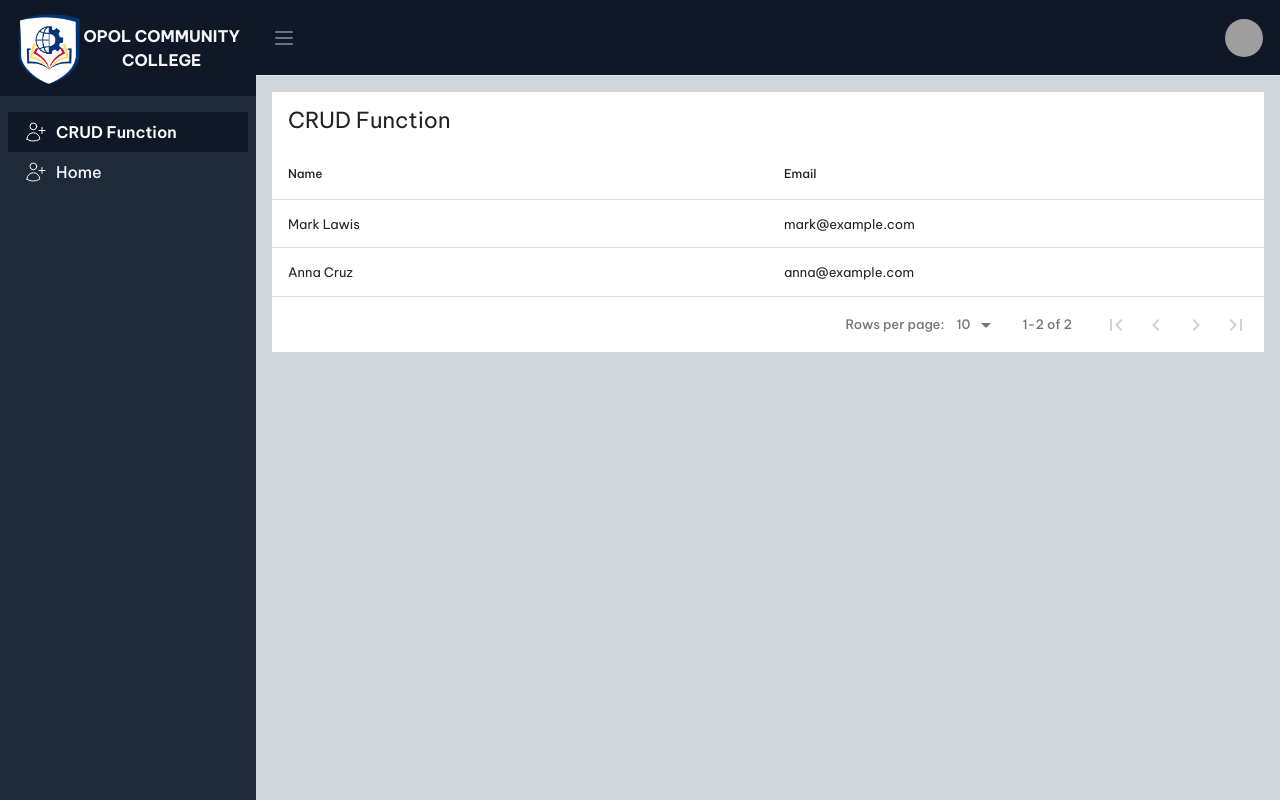
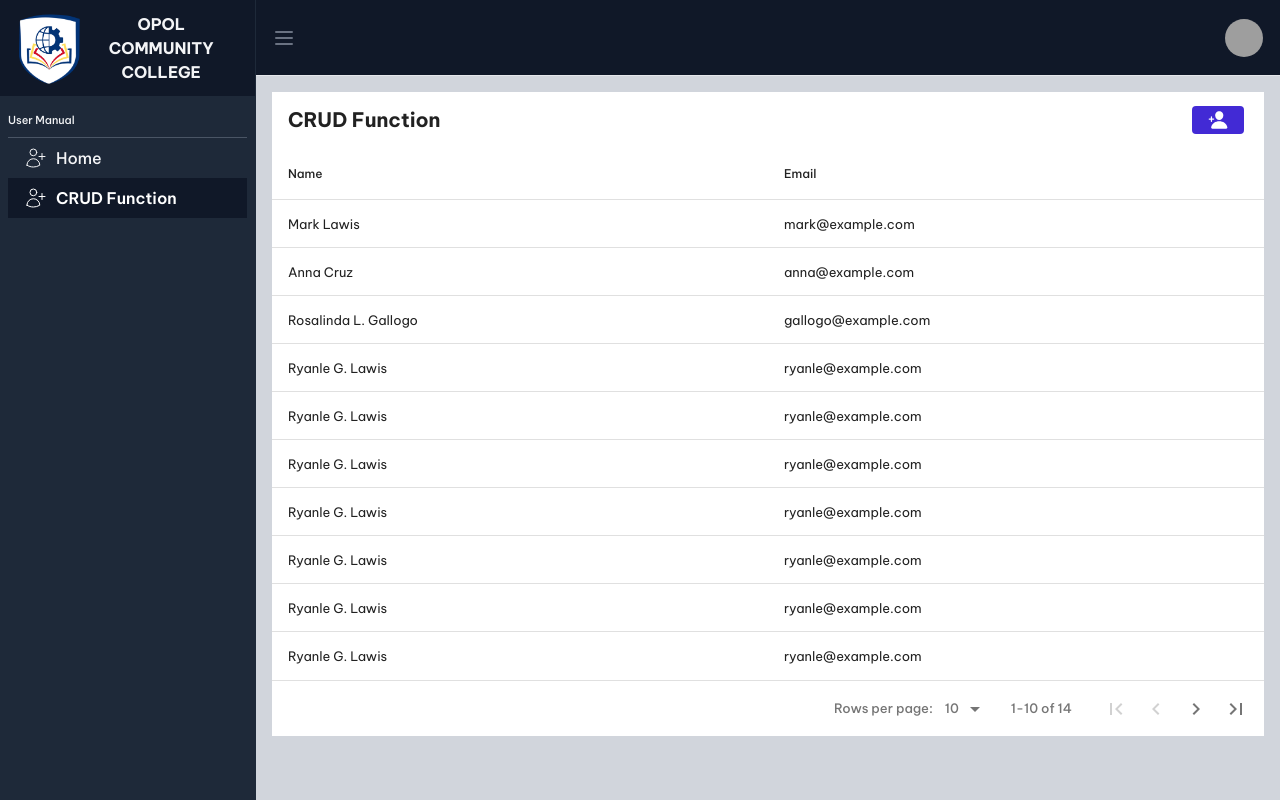
Before and after one commit to lawiszxc/daisyui-react, a React (Vite) app: page /crud-function in a window 1280 px wide. Built offline with nearby package versions, Linux system fonts and the light colour scheme; grey boxes are pictures that could not be loaded.

Commit message:
updated files

```diff
--- a/package.json
+++ b/package.json
@@ -14,6 +14,7 @@
     "react": "^19.1.0",
     "react-data-table-component": "^7.7.0",
     "react-dom": "^19.1.0",
+    "react-icons": "^5.5.0",
     "react-router-dom": "^7.6.3",
     "styled-components": "^6.1.19"
   },
--- a/src/App.jsx
+++ b/src/App.jsx
@@ -10,10 +10,10 @@ const App = () => {
     <div className="flex h-screen bg-gray-300">
       {!isOpen && <Sidebar setIsOpen={setIsOpen} />}
 
-      <div className="flex flex-col flex-1 overflow-y-auto">
+      <div className="flex flex-1 flex-col overflow-y-auto">
         <Navbar isOpen={isOpen} setIsOpen={setIsOpen} />
 
-        <main className="m-4">
+        <main className="flex-1 overflow-auto p-4 bg-gray-300">
           <Outlet />
         </main>
       </div>
--- a/src/components/MyDataTable.jsx
+++ b/src/components/MyDataTable.jsx
@@ -1,4 +1,5 @@
 import DataTable from "react-data-table-component";
+import { IoPersonAdd } from "react-icons/io5";
 
 const data = [
   {
@@ -11,6 +12,66 @@ const data = [
     name: "Anna Cruz",
     email: "anna@example.com",
   },
+  {
+    id: 3,
+    name: "Rosalinda L. Gallogo",
+    email: "gallogo@example.com",
+  },
+  {
+    id: 4,
+    name: "Ryanle G. Lawis",
+    email: "ryanle@example.com",
+  },
+  {
+    id: 5,
+    name: "Ryanle G. Lawis",
+    email: "ryanle@example.com",
+  },
+  {
+    id: 6,
+    name: "Ryanle G. Lawis",
+    email: "ryanle@example.com",
+  },
+  {
+    id: 7,
+    name: "Ryanle G. Lawis",
+    email: "ryanle@example.com",
+  },
+  {
+    id: 8,
+    name: "Ryanle G. Lawis",
+    email: "ryanle@example.com",
+  },
+  {
+    id: 9,
+    name: "Ryanle G. Lawis",
+    email: "ryanle@example.com",
+  },
+  {
+    id: 10,
+    name: "Ryanle G. Lawis",
+    email: "ryanle@example.com",
+  },
+  {
+    id: 11,
+    name: "Ryanle G. Lawis",
+    email: "ryanle@example.com",
+  },
+  {
+    id: 12,
+    name: "Ryanle G. Lawis",
+    email: "ryanle@example.com",
+  },
+  {
+    id: 13,
+    name: "Ryanle G. Lawis",
+    email: "ryanle@example.com",
+  },
+  {
+    id: 14,
+    name: "Ryanle G. Lawis",
+    email: "ryanle@example.com",
+  },
 ];
 
 const columns = [
@@ -22,37 +83,27 @@ const columns = [
   {
     name: "Email",
     selector: (row) => row.email,
+    sortable: true,
   },
 ];
 
-// const data2 = [
-//   {
-//     id: 1,
-//     name: "Mark Lawis",
-//     email: "mark@example.com",
-//   },
-//   {
-//     id: 2,
-//     name: "Anna Cruz",
-//     email: "anna@example.com",
-//   },
-// ];
-
-// const columns2 = [
-//   {
-//     name: "Name",
-//     selector: (row) => row.name,
-//     sortable: true,
-//   },
-//   {
-//     name: "Email",
-//     selector: (row) => row.email,
-//   },
-// ];
-
 const MyDataTable = () => {
   return (
-    <DataTable title="CRUD Function" columns={columns} data={data} pagination />
+    <>
+      <DataTable
+        title={<h2 className="font-bold">CRUD Function</h2>}
+        columns={columns}
+        data={data}
+        pagination
+        actions={
+          <div className="flex gap-2 mr-3">
+            <button className="bg-primary hover:bg-violet-900 text-white px-4 py-1 rounded text-sm cursor-pointer">
+              <IoPersonAdd size={20} />
+            </button>
+          </div>
+        }
+      />
+    </>
   );
 };
 
--- a/src/components/Sidebar.jsx
+++ b/src/components/Sidebar.jsx
@@ -2,7 +2,7 @@ import { NavLink } from "react-router-dom";
 
 const Sidebar = () => {
   return (
-    <aside className="md:flex lg:flex flex-col w-64 bg-gray-800">
+    <aside className="md:flex lg:flex flex-col w-64 bg-gray-800 border-r border-solid border-gray-800">
       <div className="flex items-center justify-center h-24 bg-gray-900 p-4">
         <span className="text-white font-bold uppercase flex">
           <img className="h-19" src="/logo.png" alt="OCCLogo" />
@@ -13,6 +13,34 @@ const Sidebar = () => {
       </div>
       <div className="flex flex-col flex-1 overflow-y-auto">
         <div className="flex-1 px-2 py-4 bg-gray-800">
+          <div className="flex text-gray-100 border-b border-gray-600 pb-2">
+            <p className="text-[11px]">User Manual</p>
+          </div>
+          <NavLink
+            to="/"
+            className={({ isActive }) =>
+              `flex items-center px-4 py-2 hover:bg-gray-700 transition ${
+                isActive
+                  ? "bg-gray-900 text-white font-semibold"
+                  : "text-gray-100"
+              }`
+            }
+          >
+            <svg
+              xmlns="http://www.w3.org/2000/svg"
+              className="h-6 w-6 mr-2"
+              fill="none"
+              viewBox="0 0 24 24"
+              stroke="currentColor"
+            >
+              <path
+                strokeLinecap="round"
+                strokeLinejoin="round"
+                d="M18 7.5v3m0 0v3m0-3h3m-3 0h-3m-2.25-4.125a3.375 3.375 0 1 1-6.75 0 3.375 3.375 0 0 1 6.75 0ZM3 19.235v-.11a6.375 6.375 0 0 1 12.75 0v.109A12.318 12.318 0 0 1 9.374 21c-2.331 0-4.512-.645-6.374-1.766Z"
+              />
+            </svg>
+            Home
+          </NavLink>
           <NavLink
             to="/crud-function"
             className={({ isActive }) =>
@@ -38,31 +66,6 @@ const Sidebar = () => {
             </svg>
             CRUD Function
           </NavLink>
-          <NavLink
-            to="/"
-            className={({ isActive }) =>
-              `flex items-center px-4 py-2 hover:bg-gray-700 transition ${
-                isActive
-                  ? "bg-gray-900 text-white font-semibold"
-                  : "text-gray-100"
-              }`
-            }
-          >
-            <svg
-              xmlns="http://www.w3.org/2000/svg"
-              className="h-6 w-6 mr-2"
-              fill="none"
-              viewBox="0 0 24 24"
-              stroke="currentColor"
-            >
-              <path
-                strokeLinecap="round"
-                strokeLinejoin="round"
-                d="M18 7.5v3m0 0v3m0-3h3m-3 0h-3m-2.25-4.125a3.375 3.375 0 1 1-6.75 0 3.375 3.375 0 0 1 6.75 0ZM3 19.235v-.11a6.375 6.375 0 0 1 12.75 0v.109A12.318 12.318 0 0 1 9.374 21c-2.331 0-4.512-.645-6.374-1.766Z"
-              />
-            </svg>
-            Home
-          </NavLink>
         </div>
       </div>
     </aside>
--- a/src/index.css
+++ b/src/index.css
@@ -44,4 +44,18 @@
     font-weight: 500;
     font-style: normal;
   }
+
+  h1 {
+    font-size: var(--text-2xl);
+  }
+  h2 {
+    font-size: var(--text-xl);
+  }
+  h3 {
+    font-size: var(--text-lg);
+  }
+  a {
+    color: var(--color-blue-600);
+    /* text-decoration-line: underline; */
+  }
 }
--- a/src/pages/CRUDFunction.jsx
+++ b/src/pages/CRUDFunction.jsx
@@ -3,7 +3,9 @@ import MyDataTable from "../components/MyDataTable";
 const CRUDFunction = () => {
   return (
     <>
-      <MyDataTable />
+      <div className="h-min">
+        <MyDataTable />
+      </div>
     </>
   );
 };
--- /dev/null
+++ b/src/pages/Dashboard.jsx
@@ -0,0 +1,5 @@
+const Dashboard = () => {
+  return <h1 className="font-bold">Welcome to Dashboard</h1>;
+};
+
+export default Dashboard;
--- a/src/router/router.jsx
+++ b/src/router/router.jsx
@@ -1,11 +1,13 @@
 import { Routes, Route } from "react-router-dom";
+import App from "../App";
 import CRUDFunction from "../pages/CRUDFunction";
-import App from "../App";
+import Dashboard from "../pages/Dashboard";
 
 const AppRouter = () => {
   return (
     <Routes>
-      <Route path="/" element={<App />}>
+      <Route element={<App />}>
+        <Route path="/" element={<Dashboard />} />
         <Route path="/crud-function" element={<CRUDFunction />} />
       </Route>
     </Routes>
```
Also changed, not shown: 1 other file (tests, documents, lock files or other folders).
